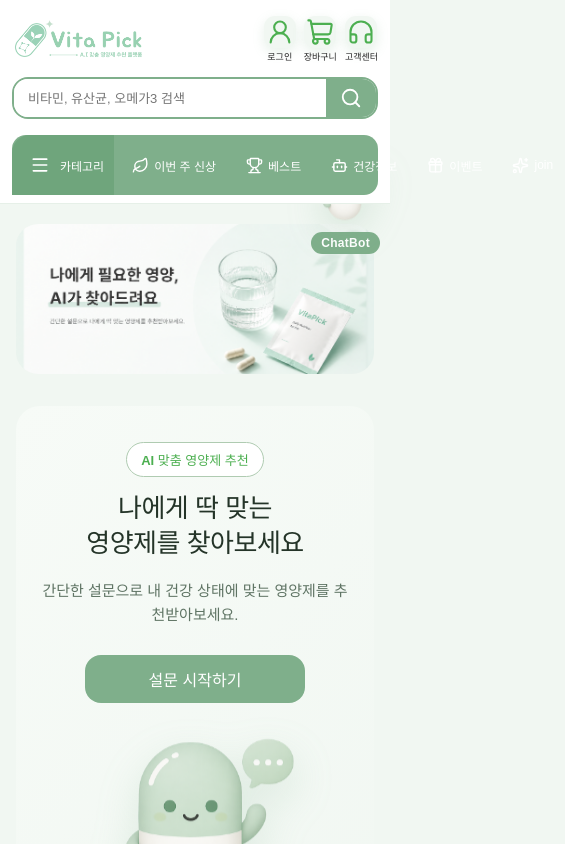
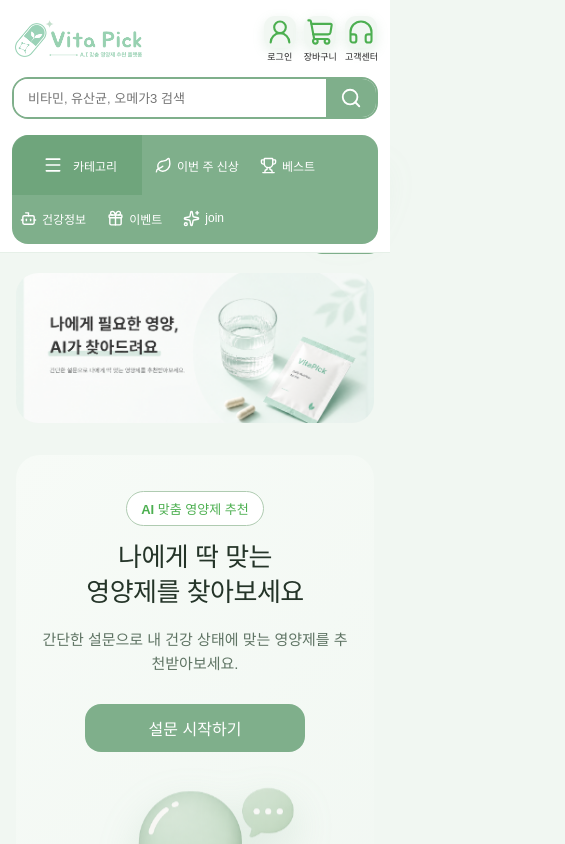
Before and after one commit to qkrwnstj1346/vitapick-FE, a React (Vite) app: page / in a window 390 px wide. Shown: the top 844 px of the page, 565 px wide, since content can reach past the window. Built offline with nearby package versions, Linux system fonts and the light colour scheme; no server answers.

Commit message:
비타픽 css 수정 드래그 방지 및 이미지 끌어가기 방지 적용

```diff
--- a/src/App.css
+++ b/src/App.css
@@ -1,31 +1,55 @@
+/* 전체 요소 */
 * {
     box-sizing: border-box;
 }
 
+/* 기본 페이지 */
+html,
 body {
+    width: 100%;
     margin: 0;
+    overflow-x: hidden;
+}
+
+body {
     background-color: #F1F7F2;
     font-family: 'Pretendard', 'Noto Sans KR', sans-serif;
 }
 
+/* 앱 전체 */
 .App {
     width: 100%;
     min-height: 100vh;
+    overflow-x: hidden;
 }
 
+/* 링크 */
 a {
     color: inherit;
     text-decoration: none;
 }
 
+/* 버튼 */
 button {
     font-family: inherit;
 }
 
+/* 전체 가로 넘침 강제 차단 */
+html,
+body,
+#root,
+.App {
+    width: 100%;
+    max-width: 100%;
+    overflow-x: clip;
+}
+
+
+
 /* 챗봇 플로팅 버튼 */
 .chatbotFloatingBtn {
     position: fixed;
-    right: calc((100vw - 1200px) / 2 - 180px);
+    right: max(24px, calc((100vw - 1200px) / 2 - 140px));
     top: 400px;
     display: flex;
     flex-direction: column;
@@ -65,9 +89,17 @@ button {
 
 /* 둥둥 애니메이션 */
 @keyframes floatChatbot {
-    0% { transform: translateY(0); }
-    50% { transform: translateY(-10px); }
-    100% { transform: translateY(0); }
+    0% {
+        transform: translateY(0);
+    }
+
+    50% {
+        transform: translateY(-10px);
+    }
+
+    100% {
+        transform: translateY(0);
+    }
 }
 
 /* 태블릿 */
@@ -76,10 +108,12 @@ button {
         right: 20px;
         top: 300px;
     }
+
     .chatbotFloatingBtn img {
         width: 92px;
         height: 92px;
     }
+
     .chatbotFloatingText {
         font-size: 14px;
         padding: 7px 14px;
@@ -93,10 +127,12 @@ button {
         top: 180px;
         gap: 8px;
     }
+
     .chatbotFloatingBtn img {
         width: 78px;
         height: 78px;
     }
+
     .chatbotFloatingText {
         font-size: 13px;
         padding: 6px 12px;
@@ -110,10 +146,12 @@ button {
         top: 160px;
         gap: 6px;
     }
+
     .chatbotFloatingBtn img {
         width: 66px;
         height: 66px;
     }
+
     .chatbotFloatingText {
         font-size: 12px;
         padding: 5px 10px;
--- a/src/components/layout/Header.css
+++ b/src/components/layout/Header.css
@@ -1,6 +1,7 @@
 /* Header 전체 영역 */
 .header {
     width: 100%;
+    max-width: 100%;
     background-color: #ffffff;
     border-bottom: 1px solid #e6f0e8;
     font-family: 'Pretendard', 'Noto Sans KR', sans-serif;
@@ -17,9 +18,16 @@
     display: flex;
     align-items: center;
     justify-content: space-between;
+    gap: 24px;
+    min-width: 0;
+    box-sizing: border-box;
 }
 
 /* 로고 이미지 */
+.headerLogo {
+    flex-shrink: 0;
+}
+
 .headerLogo img {
     width: 190px;
     display: block;
@@ -35,11 +43,14 @@
     border: 2px solid #7FAF8B;
     border-radius: 16px;
     overflow: hidden;
+    flex-shrink: 1;
+    min-width: 260px;
 }
 
 /* 검색 input */
 .headerSearch input {
     flex: 1;
+    min-width: 0;
     height: 100%;
     padding: 0 18px;
     border: none;
@@ -58,6 +69,7 @@
     display: flex;
     align-items: center;
     justify-content: center;
+    flex-shrink: 0;
 }
 
 /* 검색 버튼 hover */
@@ -66,6 +78,10 @@
 }
 
 /* 우측 아이콘 메뉴 */
+.headerMenu {
+    flex-shrink: 0;
+}
+
 .headerMenu ul {
     display: flex;
     align-items: center;
@@ -117,6 +133,7 @@
 /* GNB 전체 영역 */
 .gnb {
     width: 100%;
+    max-width: 100%;
     height: 60px;
     background-color: #ffffff;
     overflow: visible;
@@ -132,18 +149,20 @@
     margin: 0 auto;
     display: flex;
     align-items: center;
-    gap: 18px;
+    gap: 10px;
     list-style: none;
-    padding: 0;
+    padding: 0 16px 0 0;
     background-color: #7FAF8B;
     border-radius: 18px 18px 0 0;
     overflow: visible;
     position: relative;
+    box-sizing: border-box;
 }
 
 /* GNB 각 li */
 .gnbMenu li {
     position: relative;
+    flex-shrink: 1;
 }
 
 /* GNB 링크 공통 */
@@ -159,7 +178,7 @@
 /* GNB 일반 메뉴 탭 */
 .gnbMenu li a {
     height: 40px;
-    padding: 0 22px;
+    padding: 0 18px;
     display: flex;
     align-items: center;
     justify-content: center;
@@ -178,12 +197,12 @@
 .categoryMenu {
     width: 180px;
     height: 60px;
-    padding-left: 24px;
     background-color: #6fa57c;
     border-radius: 18px 0 0 0;
     box-sizing: border-box;
     position: relative;
     z-index: 1001;
+    flex-shrink: 0;
 }
 
 /* 카테고리 상단 버튼 */
@@ -191,8 +210,9 @@
     height: 60px;
     display: flex;
     align-items: center;
+    justify-content: center;
     gap: 10px;
-    padding: 0 18px;
+    padding: 0;
 }
 
 /* 기본 상태 텍스트 */
@@ -256,12 +276,11 @@
 
 /* 태블릿 화면 */
 @media (max-width: 1024px) {
-
     .headerTop {
         height: auto;
         padding: 20px 0;
         flex-wrap: wrap;
-        gap: 20px;
+        gap: 18px;
     }
 
     .headerLogo img {
@@ -270,6 +289,7 @@
 
     .headerSearch {
         width: 100%;
+        min-width: 0;
         order: 3;
     }
 
@@ -278,31 +298,40 @@
     }
 
     .gnb {
+        height: auto;
+        padding-bottom: 10px;
         overflow: visible;
     }
 
     .gnbMenu {
-        gap: 10px;
+        height: auto;
+        min-height: 60px;
+        flex-wrap: wrap;
+        align-content: center;
+        gap: 8px;
+        padding: 0 12px 10px 0;
+        border-radius: 16px;
         overflow: visible;
-        padding-right: 20px;
     }
 
     .gnbMenu li a {
-        padding: 0 16px;
+        padding: 0 14px;
         font-size: 14px;
+    }
+
+    .categoryMenu {
+        width: 160px;
+    }
+
+    .categoryDropdown {
+        width: 160px;
     }
 }
 
 /* 모바일 화면 */
 @media (max-width: 768px) {
-
     .headerTop {
         width: calc(100% - 32px);
-        display: flex;
-        flex-wrap: wrap;
-        justify-content: space-between;
-        align-items: center;
-        height: auto;
         padding: 18px 0;
         gap: 16px;
     }
@@ -312,8 +341,6 @@
     }
 
     .headerSearch {
-        width: 100%;
-        order: 3;
         height: 44px;
     }
 
@@ -341,35 +368,32 @@
     }
 
     .gnb {
-        height: auto;
         padding-bottom: 10px;
         overflow: visible;
     }
 
     .gnbMenu {
         width: calc(100% - 32px);
-        gap: 8px;
+        gap: 6px;
+        padding: 0 10px 10px 0;
         overflow: visible;
-        border-radius: 14px;
-        padding-right: 16px;
     }
 
     .gnbMenu li a {
         height: 38px;
-        padding: 0 14px;
+        padding: 0 10px;
         font-size: 13px;
         gap: 6px;
-        white-space: nowrap;
     }
 
     .categoryMenu {
         width: 150px;
         height: 60px;
-        padding-left: 10px;
+        padding-left: 8px;
     }
 
     .categoryTitle {
-        padding: 0 12px;
+        padding: 0 10px;
         font-size: 13px;
         white-space: nowrap;
     }
@@ -377,7 +401,6 @@
     .categoryDropdown {
         width: 150px;
         top: 60px;
-        z-index: 9999;
     }
 
     .categoryDropdown a {
@@ -387,14 +410,8 @@
 
 /* 작은 모바일 화면 */
 @media (max-width: 480px) {
-
     .headerTop {
         width: calc(100% - 24px);
-        display: flex;
-        flex-wrap: wrap;
-        justify-content: space-between;
-        align-items: center;
-        height: auto;
         padding: 16px 0;
         gap: 14px;
     }
@@ -404,8 +421,6 @@
     }
 
     .headerSearch {
-        width: 100%;
-        order: 3;
         height: 42px;
     }
 
@@ -434,35 +449,32 @@
     }
 
     .gnb {
-        height: auto;
         padding-bottom: 8px;
         overflow: visible;
     }
 
     .gnbMenu {
         width: calc(100% - 24px);
-        gap: 6px;
+        gap: 5px;
+        padding: 0 8px 8px 0;
         overflow: visible;
-        padding-right: 12px;
-        border-radius: 14px;
     }
 
     .gnbMenu li a {
         height: 36px;
-        padding: 0 12px;
+        padding: 0 8px;
         font-size: 12px;
         gap: 5px;
-        white-space: nowrap;
     }
 
     .categoryMenu {
         width: 130px;
         height: 60px;
-        padding-left: 8px;
+        padding-left: 6px;
     }
 
     .categoryTitle {
-        padding: 0 10px;
+        padding: 0 8px;
         font-size: 12px;
         white-space: nowrap;
     }
@@ -470,7 +482,6 @@
     .categoryDropdown {
         width: 130px;
         top: 60px;
-        z-index: 9999;
     }
 
     .categoryDropdown a {
--- a/src/index.css
+++ b/src/index.css
@@ -1,3 +1,4 @@
+/* 기본 폰트 및 전역 설정 */
 :root {
   font-family: 'Pretendard', 'Noto Sans KR', system-ui, sans-serif;
   color: #222;
@@ -8,10 +9,12 @@
   -moz-osx-font-smoothing: grayscale;
 }
 
+/* 전체 요소 */
 * {
   box-sizing: border-box;
 }
 
+/* 기본 레이아웃 */
 html,
 body,
 #root {
@@ -20,16 +23,39 @@ body,
   margin: 0;
 }
 
+/* body */
 body {
   background-color: #F1F7F2;
+
+  /* 전체 텍스트 드래그 방지 */
+  user-select: none;
+  -webkit-user-select: none;
 }
 
+/* 링크 */
 a {
   color: inherit;
   text-decoration: none;
 }
 
+/* 폼 요소 */
 button,
-input {
+input,
+textarea,
+select {
   font-family: inherit;
 }
+
+/* 입력 요소는 선택 허용 */
+input,
+textarea,
+select {
+  user-select: text;
+  -webkit-user-select: text;
+}
+
+/* 이미지 드래그 방지 */
+img {
+  -webkit-user-drag: none;
+  user-drag: none;
+}
--- a/src/pages/home/Home.css
+++ b/src/pages/home/Home.css
@@ -1,6 +1,8 @@
 /* Home 전체 영역 */
 .home {
     width: 100%;
+    max-width: 100%;
+    overflow-x: hidden;
     background-color: #F1F7F2;
     font-family: 'Pretendard', 'Noto Sans KR', sans-serif;
 }
@@ -13,6 +15,7 @@
     margin: 28px auto 36px;
     overflow: hidden;
     border-radius: 28px;
+    box-sizing: border-box;
 }
 
 /* 메인 배너 이미지 */
@@ -33,6 +36,7 @@
     display: flex;
     align-items: center;
     justify-content: space-between;
+    gap: 40px;
     background: linear-gradient(135deg, #F7FBF7 0%, #F1F7F2 100%);
     border-radius: 32px;
     overflow: hidden;
@@ -41,6 +45,7 @@
 /* 메인 텍스트 영역 */
 .heroText {
     width: 52%;
+    min-width: 0;
     text-align: left;
 }
 
@@ -69,7 +74,8 @@
 
 /* 메인 설명 */
 .heroDesc {
-    width: 430px;
+    width: 100%;
+    max-width: 430px;
     margin: 0 0 28px;
     color: #5f7464;
     font-size: 16px;
@@ -104,6 +110,7 @@
     display: flex;
     justify-content: center;
     align-items: center;
+    flex-shrink: 0;
 }
 
 /* 챗봇 이미지 */
@@ -136,6 +143,7 @@
     max-width: 1200px;
     width: calc(100% - 48px);
     margin: 0 auto 90px;
+    box-sizing: border-box;
 }
 
 /* 인기상품 제목 영역 */
@@ -169,12 +177,13 @@
 /* 인기상품 목록 */
 .productList {
     display: grid;
-    grid-template-columns: repeat(5, 1fr);
+    grid-template-columns: repeat(5, minmax(0, 1fr));
     gap: 20px;
 }
 
 /* 인기상품 카드 */
 .productCard {
+    min-width: 0;
     min-height: 280px;
     background-color: #ffffff;
     border: 1px solid #E3EEE5;
@@ -263,7 +272,7 @@
     }
 
     .productList {
-        grid-template-columns: repeat(3, 1fr);
+        grid-template-columns: repeat(3, minmax(0, 1fr));
     }
 }
 
@@ -334,7 +343,7 @@
     }
 
     .productList {
-        grid-template-columns: repeat(2, 1fr);
+        grid-template-columns: repeat(2, minmax(0, 1fr));
         gap: 14px;
     }
 
```
Also changed, not shown: src/pages/cart/Cart.css (+71 -10 lines). Lines whose indentation alone changed are shown as unchanged.
